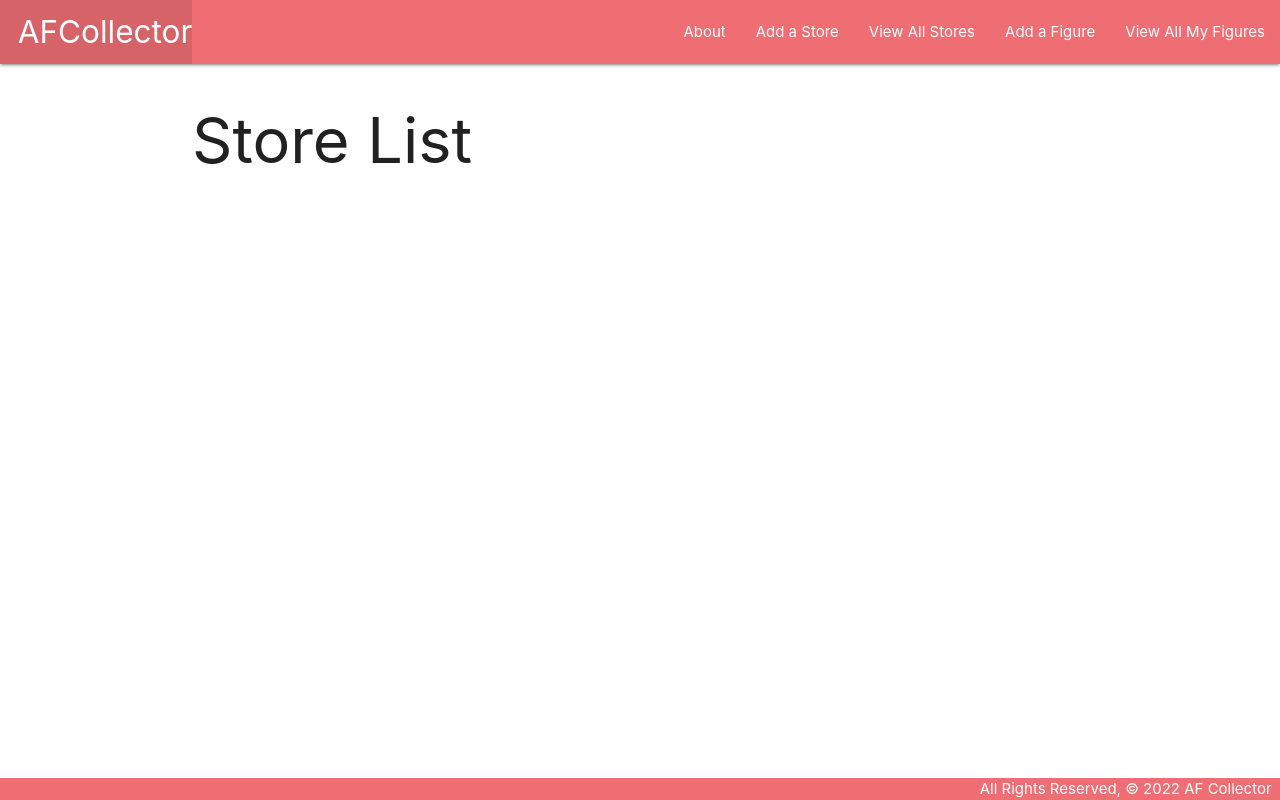
After one commit to lamekammi/anime-figure-collection, a Django app: page /stores/ in a window 1280 px wide. The commit adds this page. Run offline with Django 3.2, Linux system fonts and the light colour scheme; data that the repository does not hold is empty.

Commit message:
Finishing lab 4 and adding store list index

```diff
--- a/main_app/templates/base.html
+++ b/main_app/templates/base.html
@@ -20,6 +20,8 @@
         </ul>
         <ul class="right">
           <li><a href="{% url 'about' %}">About</a></li>
+          <li><a href="{% url 'stores_create' %}">Add a Store</a></li>
+          <li><a href="{% url 'stores_index' %}">View All Stores</a></li>
           <li><a href="{% url 'figures_create' %}">Add a Figure</a></li>
           <li><a href="{% url 'index' %}">View All My Figures</a></li>
         </ul>
--- a/main_app/templates/figures/detail.html
+++ b/main_app/templates/figures/detail.html
@@ -18,11 +18,15 @@
 </div>
 <div class="card">
      <div class="card content">
-          <form action="{% url 'add_comment' fgiure.id %}" method="POST">
+          <form action="{% url 'add_comment' figure.id %}" method="POST">
                {% csrf_token %}
                {{ comment_form.as_p }}
                <input type="submit" class="btn" value="Add Comment">
              </form>
+          {% for comment in figure.comment_set.all %}
+               <p>Rating: {{ comment.rating }}</p>
+               <p>Comment: {{ comment.comment }}</p>
+          {% endfor %}
      </div>
 </div>
 <script>
--- /dev/null
+++ b/main_app/templates/main_app/store_list.html
@@ -0,0 +1,16 @@
+{% extends 'base.html' %}
+{% block content %}
+
+<h1>Store List</h1>
+
+{% for store in store_list %}
+    <div class="card">
+        <div class="card-content">
+            <span class="card-title">{{ store.name }}</span>
+            <p>Link: {{ store.link }}</p>
+        </div>
+    </div>
+  </a>
+{% endfor %}
+
+{% endblock %}
--- a/main_app/urls.py
+++ b/main_app/urls.py
@@ -10,4 +10,6 @@ urlpatterns = [
     path('cats/<int:pk>/update/', views.FigureUpdate.as_view(), name='figures_update'),
     path('cats/<int:pk>/delete/', views.FigureDelete.as_view(), name='figures_delete'),
     path('figures/<int:figure_id>/add_comment/', views.add_comment, name='add_comment'),
+    path('stores/', views.StoreList.as_view(), name='stores_index'),
+    path('stores/create/', views.StoreCreate.as_view(), name='stores_create'),
 ]
--- a/main_app/views.py
+++ b/main_app/views.py
@@ -1,6 +1,7 @@
 from django.shortcuts import render, redirect
 from django.views.generic.edit import CreateView, UpdateView, DeleteView
-from .models import Figure
+from django.views.generic import ListView
+from .models import Figure, Store
 from .forms import CommentForm
 
 # Create your views here.
@@ -16,10 +17,17 @@ def figures_index(request):
 
 def figures_detail(request, figure_id):
     figure = Figure.objects.get(id=figure_id)
+    id_list = figure.stores.all().values_list('id')
+    stores_figure_doesnt_have = Store.objects.exclude(id__in=id_list)
     comment_form = CommentForm()
     return render(request, 'figures/detail.html', {
         'figure': figure,
-        'comment_form': comment_form })
+        'comment_form': comment_form,
+        'stores': stores_figure_doesnt_have })
+
+def assoc_store(request, figure_id, store_id):
+    Figure.objects.get(id=figure_id).stores.add(store_id)
+    return redirect('detail', figure_id=figure_id)
 
 class FigureCreate(CreateView):
     model = Figure
@@ -40,3 +48,10 @@ def add_comment(request, figure_id):
         new_comment.figure_id = figure_id
         new_comment.save()
     return redirect('detail', figure_id=figure_id)
+
+class StoreList(ListView):
+    model = Store
+
+class StoreCreate(CreateView):
+    model = Store
+    fields = '__all__'
```
Also changed, not shown: main_app/models.py (+13 -0 lines), main_app/templates/main_app/store_form.html (added, +16 -0 lines), main_app/migrations/0004_auto_20220716_0009.py (added).
